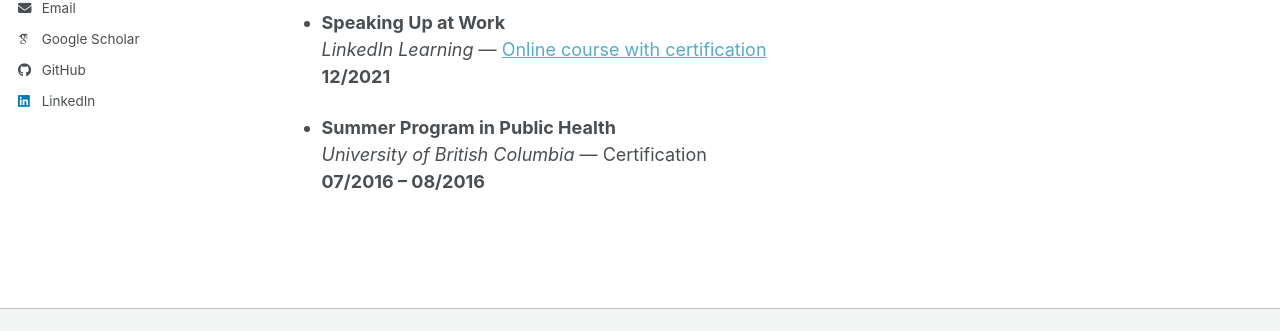
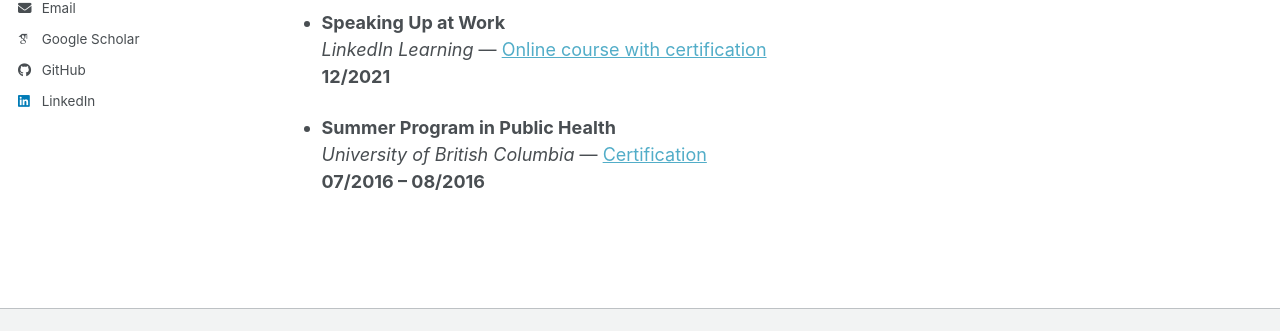
Before and after one commit to elle-y-wang/elle-y-wang.github.io, a Jekyll site: the page built from _pages/training-certificates.md, in a window 1280 px wide and 900 px high, scrolled down 1324 px. Shown: the part 454-785 px from the top of the window. Built offline with Jekyll 4.4.1, drawn with Linux system fonts in a browser that asks for light colours; some web fonts are replaced; a script bundle is joined from its source files by our own code; library files that are not in the unit come from our copies; part of the change alters nothing that is shown.

```diff
--- a/_pages/training-certificates.md
+++ b/_pages/training-certificates.md
@@ -74,5 +74,5 @@ author_profile: true
   **12/2021**
 
 - **Summer Program in Public Health**
-  *University of British Columbia* — Certification
+  *University of British Columbia* — [Certification](/files/UBC_summer_school_certification.pdf)
   **07/2016 – 08/2016**
```
